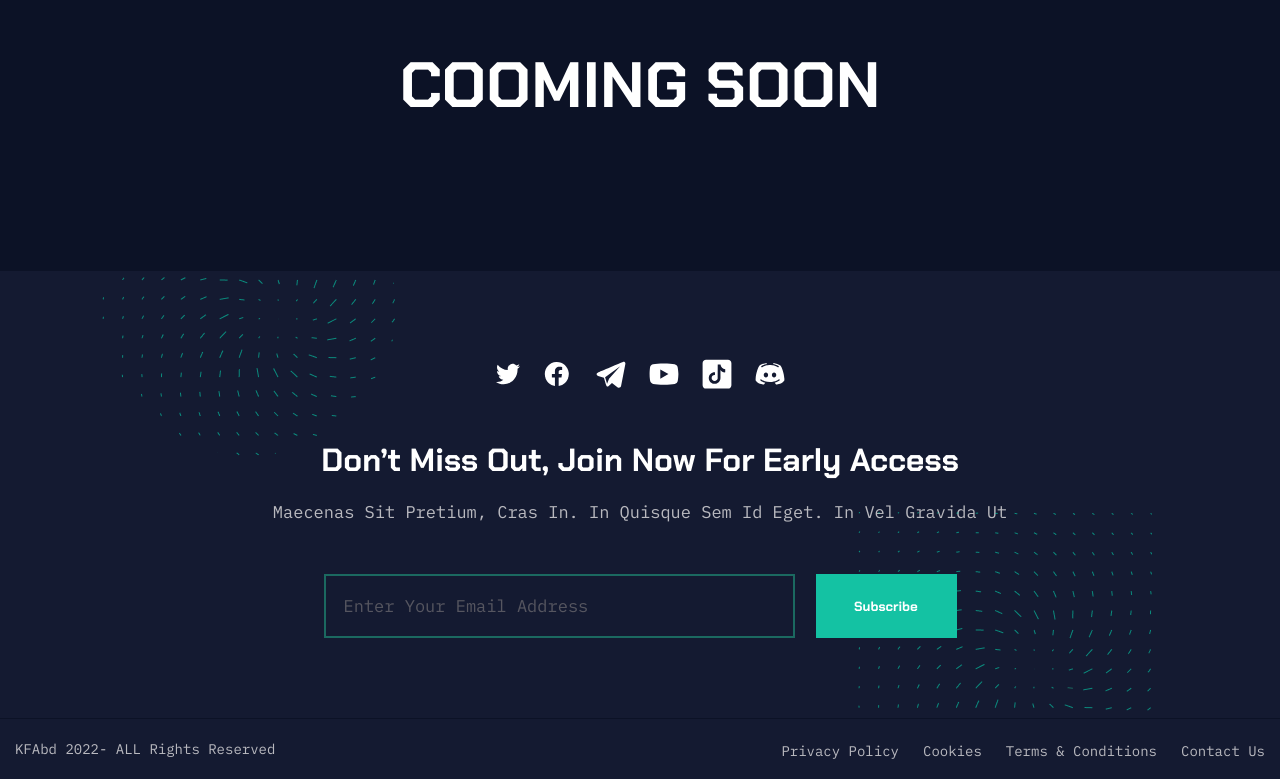
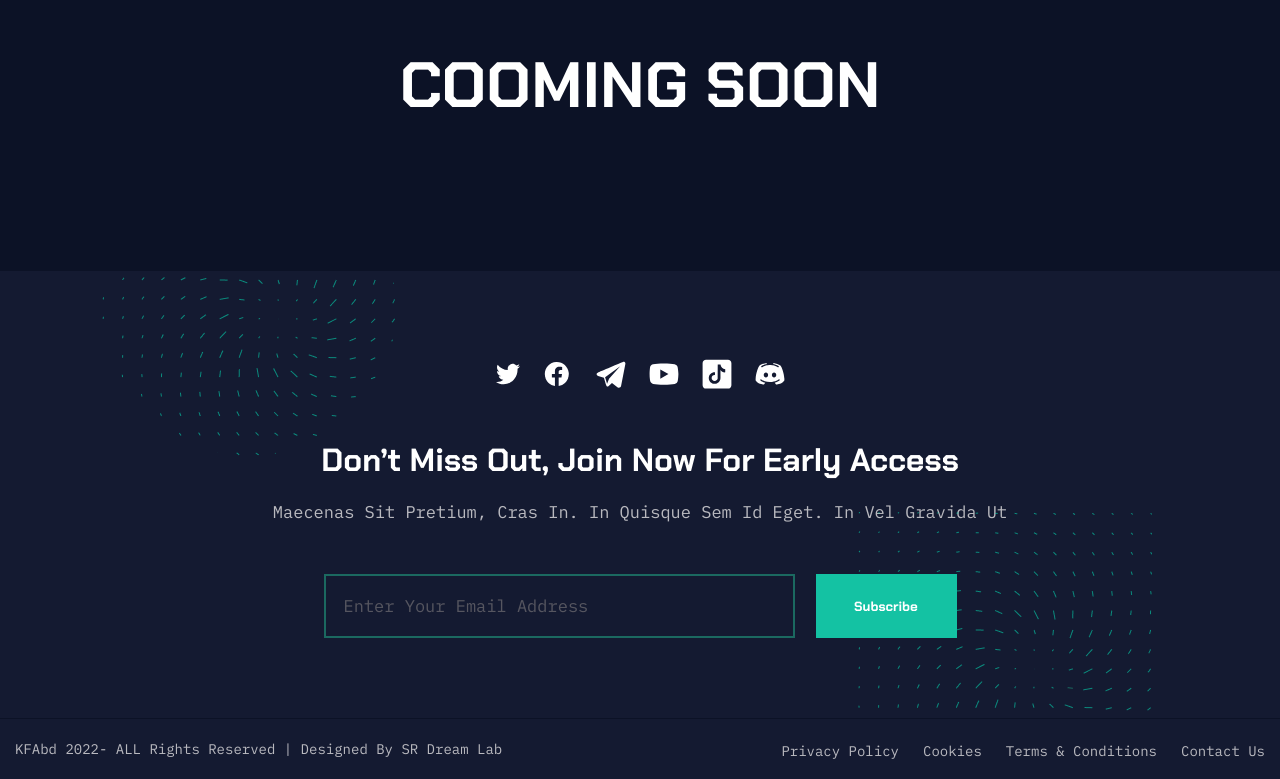
Before and after one commit to wapborhan/kfabd, a React (Create React App) app: page / in a window 1280 px wide. Shown: the part 385-1164 px from the top of the page. Built offline with nearby package versions, Linux system fonts and the light colour scheme.

Commit message:
Update Footer.jsx

```diff
--- a/src/components/footer/Footer.jsx
+++ b/src/components/footer/Footer.jsx
@@ -162,7 +162,10 @@ function Footer(props) {
         <div className="container">
           <div className="wrap-fx">
             <div className="Copyright">
-              <p>KFAbd {d.getFullYear()}- ALL rights reserved</p>
+              <p>
+                KFAbd {d.getFullYear()}- ALL rights reserved | Designed By{" "}
+                <a href="https://www.srdreamlab.com">SR Dream Lab</a>
+              </p>
             </div>
             <ul className="list">
               <li>
```
